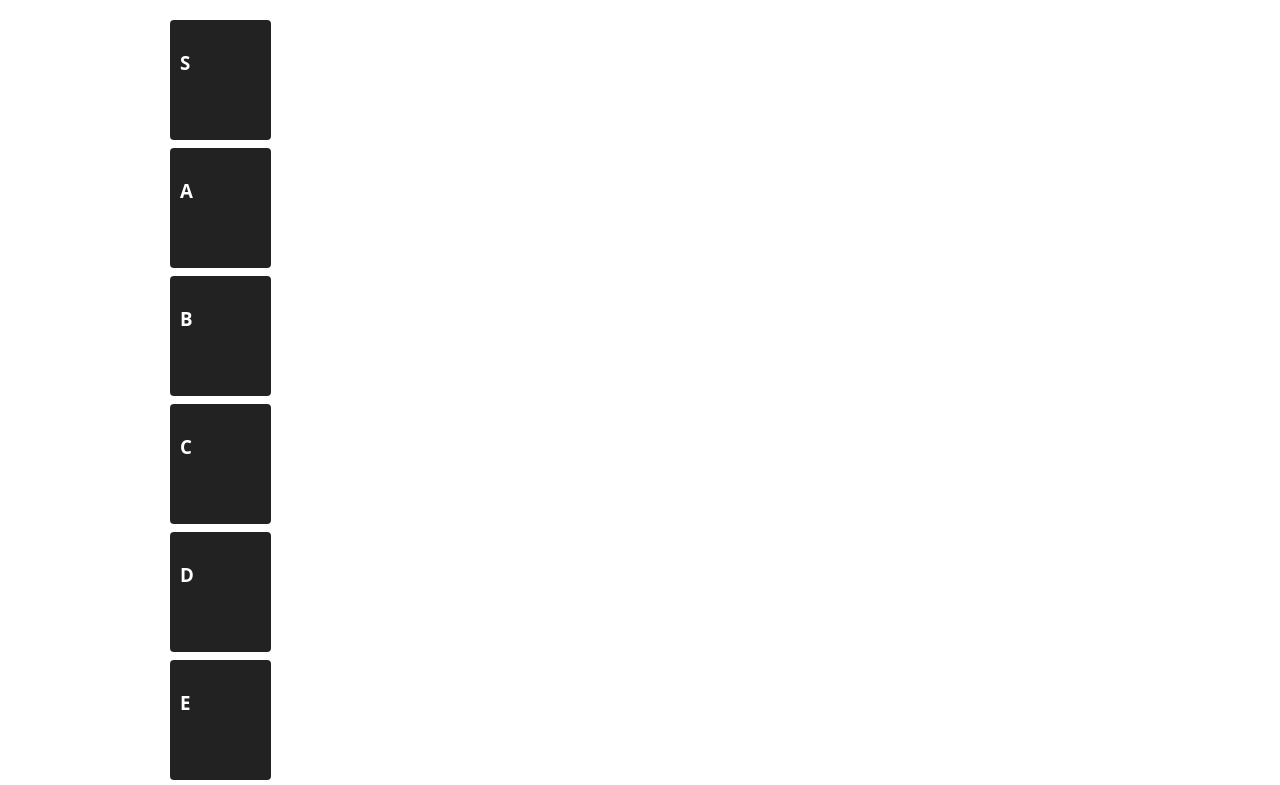
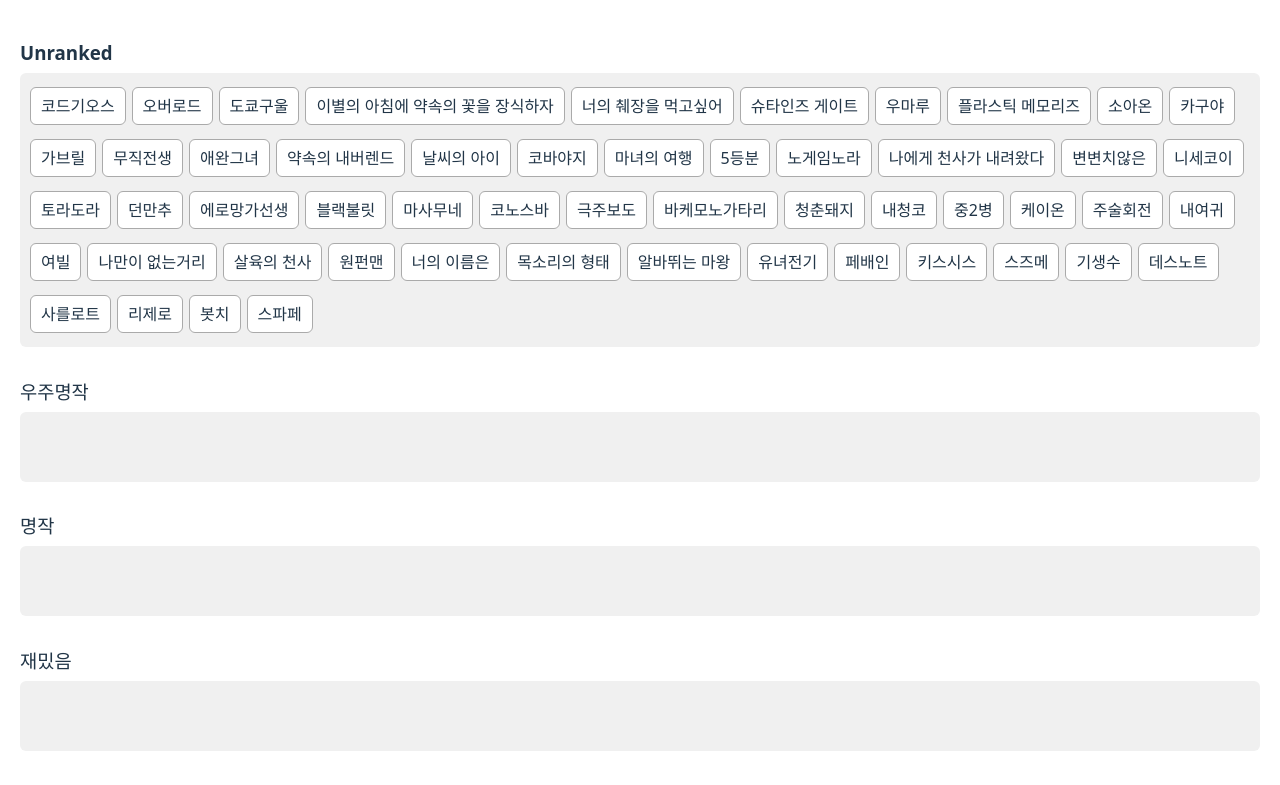
Before and after one commit to vlasep/anime, a React (Vite) app in the folder project/: page / in a window 1280 px wide. Shown: the top 785 px of the page. Built offline with nearby package versions, Linux system fonts and the light colour scheme.

Commit message:
Update App.tsx

```diff
--- a/project/src/App.tsx
+++ b/project/src/App.tsx
@@ -12,15 +12,23 @@
 import {
   SortableContext,
   useSortable,
-  verticalListSortingStrategy,
+  rectSortingStrategy,
   arrayMove,
 } from "@dnd-kit/sortable";
 import { CSS } from "@dnd-kit/utilities";
 
-const tiers = ["S", "A", "B", "C", "D", "E", "F"];
+const tiers = ["우주명작", "명작", "재밌음", "볼만함", "쓰레기", "그냥올려놈"];
 
 const allAnime = [
-  "피아노", "바이올린", "기타", "가야금", "칼림바"
+  "코드기오스", "오버로드", "도쿄구울", "이별의 아침에 약속의 꽃을 장식하자", "너의 췌장을 먹고싶어",
+  "슈타인즈 게이트", "우마루", "플라스틱 메모리즈", "소아온", "카구야", "가브릴", "무직전생",
+  "애완그녀", "약속의 내버렌드", "날씨의 아이", "코바야지", "마녀의 여행", "5등분",
+  "노게임노라", "나에게 천사가 내려왔다", "변변치않은", "니세코이", "토라도라", "던만추",
+  "에로망가선생", "블랙불릿", "마사무네", "코노스바", "극주보도", "바케모노가타리",
+  "청춘돼지", "내청코", "중2병", "케이온", "주술회전", "내여귀", "여빌",
+  "나만이 없는거리", "살육의 천사", "원펀맨", "너의 이름은", "목소리의 형태", "알바뛰는 마왕",
+  "유녀전기", "페배인", "키스시스", "스즈메", "기생수", "데스노트", "사를로트",
+  "리제로", "봇치", "스파페"
 ];
 
 function App() {
@@ -79,25 +87,18 @@
   };
 
   return (
-    <div style={{ padding: 20, display: "flex" }}>
-      <div style={{ minWidth: 150 }}>
-        {tiers.map(tier => (
-          <div key={tier} style={{ height: 100, display: "flex", alignItems: "center", color: "#fff", fontWeight: "bold", fontSize: 20 }}>
-            {tier}
-          </div>
-        ))}
-      </div>
+    <div style={{ padding: 20 }}>
       <DndContext
         sensors={sensors}
         collisionDetection={closestCenter}
         onDragStart={handleDragStart}
         onDragEnd={handleDragEnd}
       >
-        <div>
+        <div style={{ display: "flex", flexDirection: "column", gap: 12 }}>
+          <Tier id="Unranked" title="Unranked" items={unranked} />
           {tiers.map(tier => (
             <Tier key={tier} id={tier} title={tier} items={tierData[tier]} />
           ))}
-          <Tier id="Unranked" title="" items={unranked} />
         </div>
         <DragOverlay>
           {activeId ? <Item id={activeId} dragOverlay /> : null}
@@ -109,14 +110,16 @@
 
 function Tier({ id, title, items }) {
   return (
-    <SortableContext id={id} items={items} strategy={verticalListSortingStrategy}>
-      <div style={{ minHeight: 100, marginBottom: 8, background: "#222", borderRadius: 4, padding: 10 }}>
-        <h3 style={{ textAlign: "left", color: "#fff" }}>{title}</h3>
-        {items.map(id => (
-          <Item key={id} id={id} />
-        ))}
-      </div>
-    </SortableContext>
+    <div>
+      <h3 style={{ marginBottom: 6 }}>{title}</h3>
+      <SortableContext id={id} items={items} strategy={rectSortingStrategy}>
+        <div style={{ display: "flex", gap: 6, flexWrap: "wrap", minHeight: 50, background: "#f0f0f0", borderRadius: 6, padding: 10 }}>
+          {items.map(id => (
+            <Item key={id} id={id} />
+          ))}
+        </div>
+      </SortableContext>
+    </div>
   );
 }
 
```
